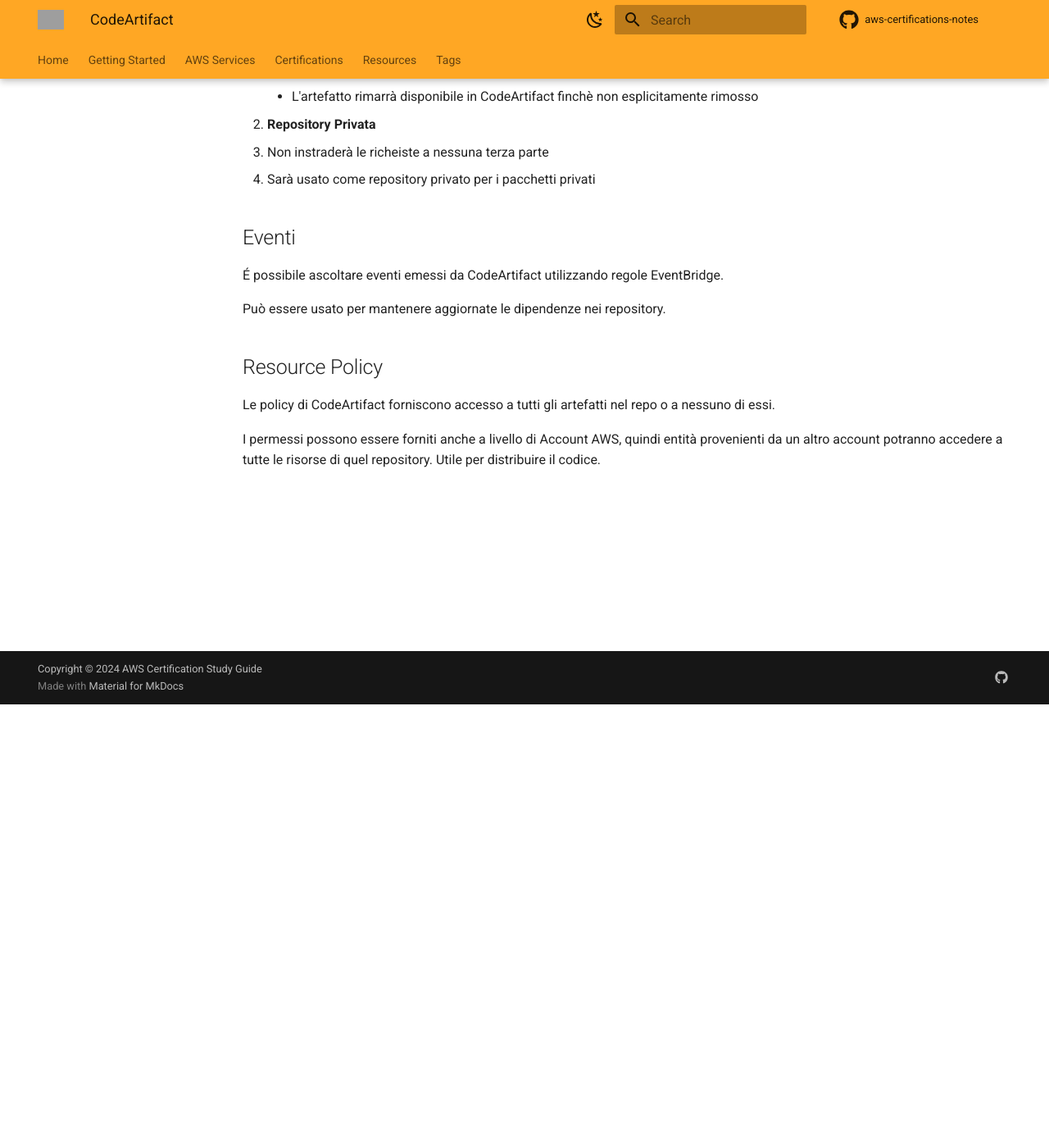
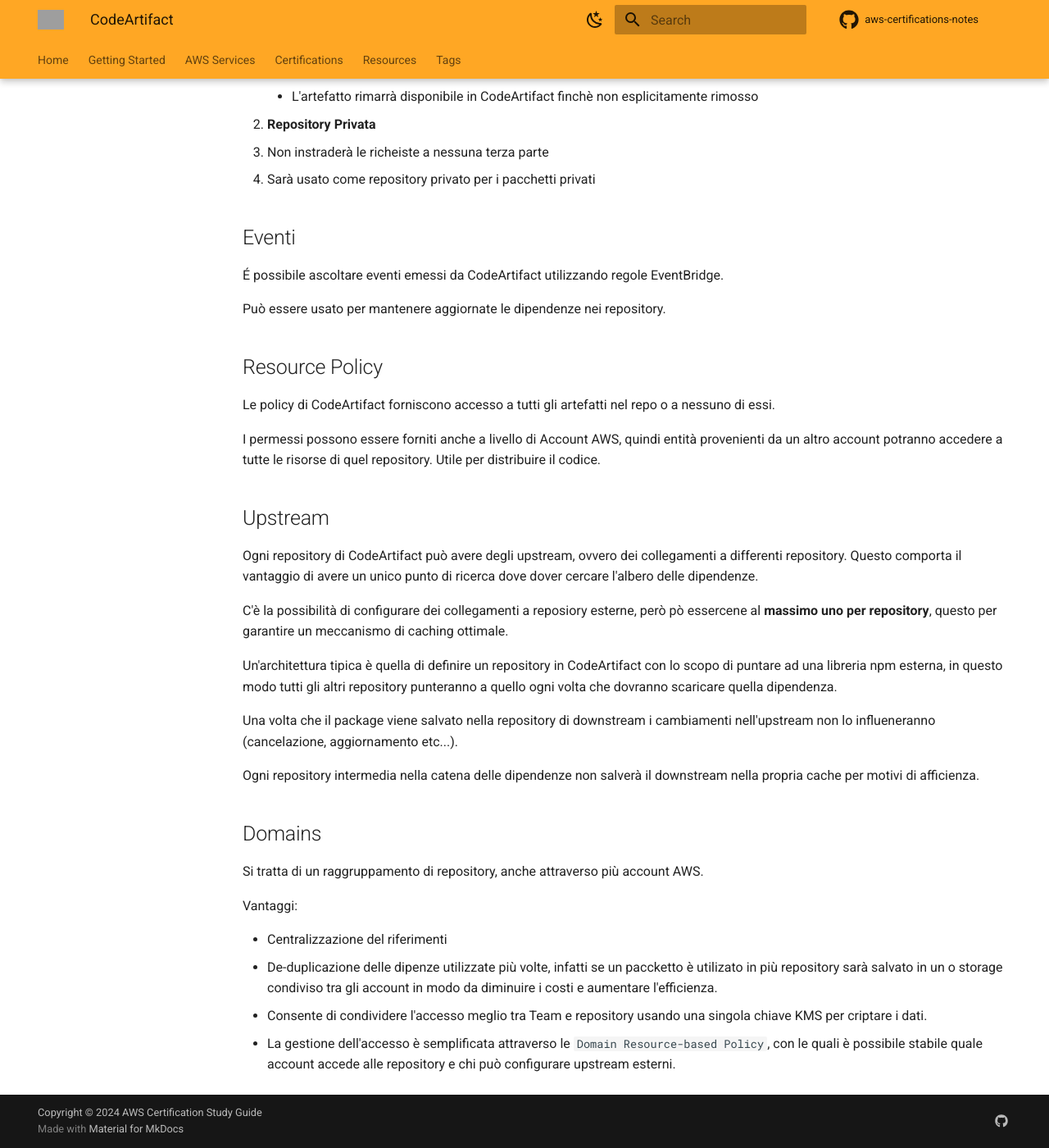
Before and after one commit to Bozz95/aws-certifications-notes, an MkDocs documentation site: the page built from docs/services/developer-tools/code-artifact.md, in a window 1280 px wide and 1400 px high, scrolled down 541 px. Shown: the whole window at 82% size. Built offline with MkDocs 1.6.1 and Material for MkDocs 9.7.7, drawn with Linux system fonts in a browser that asks for light colours; comment, search, counter and statistics services are not loaded; grey boxes are pictures that could not be loaded.

Commit message:
docs: updated CodeArtifact

```diff
--- a/docs/services/developer-tools/code-artifact.md
+++ b/docs/services/developer-tools/code-artifact.md
@@ -31,3 +31,27 @@
 Le policy di CodeArtifact forniscono accesso a tutti gli artefatti nel repo o a nessuno di essi.
 
 I permessi possono essere forniti anche a livello di Account AWS, quindi entità provenienti da un altro account potranno accedere a tutte le risorse di quel repository. Utile per distribuire il codice.
+
+## Upstream
+
+Ogni repository di CodeArtifact può avere degli upstream, ovvero dei collegamenti a differenti repository.
+Questo comporta il vantaggio di avere un unico punto di ricerca dove dover cercare l'albero delle dipendenze.
+
+C'è la possibilità di configurare dei collegamenti a reposiory esterne, però pò essercene al **massimo uno per repository**, questo per garantire un meccanismo di caching ottimale.
+
+Un'architettura tipica è quella di definire un repository in CodeArtifact con lo scopo di puntare ad una libreria npm esterna, in questo modo tutti gli altri repository punteranno a quello ogni volta che dovranno scaricare quella dipendenza.
+
+Una volta che il package viene salvato nella repository di downstream i cambiamenti nell'upstream non lo influeneranno (cancelazione, aggiornamento etc...).
+
+Ogni repository intermedia nella catena delle dipendenze non salverà il downstream nella propria cache per motivi di afficienza.
+
+## Domains
+
+Si tratta di un raggruppamento di repository, anche attraverso più account AWS.
+
+Vantaggi:
+
+- Centralizzazione del riferimenti
+- De-duplicazione delle dipenze utilizzate più volte, infatti se un paccketto è utilizato in più repository sarà salvato in un o storage condiviso tra gli account in modo da diminuire i costi e aumentare l'efficienza.
+- Consente di condividere l'accesso meglio tra Team e repository usando una singola chiave KMS per criptare i dati.
+- La gestione dell'accesso è semplificata attraverso le `Domain Resource-based Policy`, con le quali è possibile stabile quale account accede alle repository e chi può configurare upstream esterni.
```
